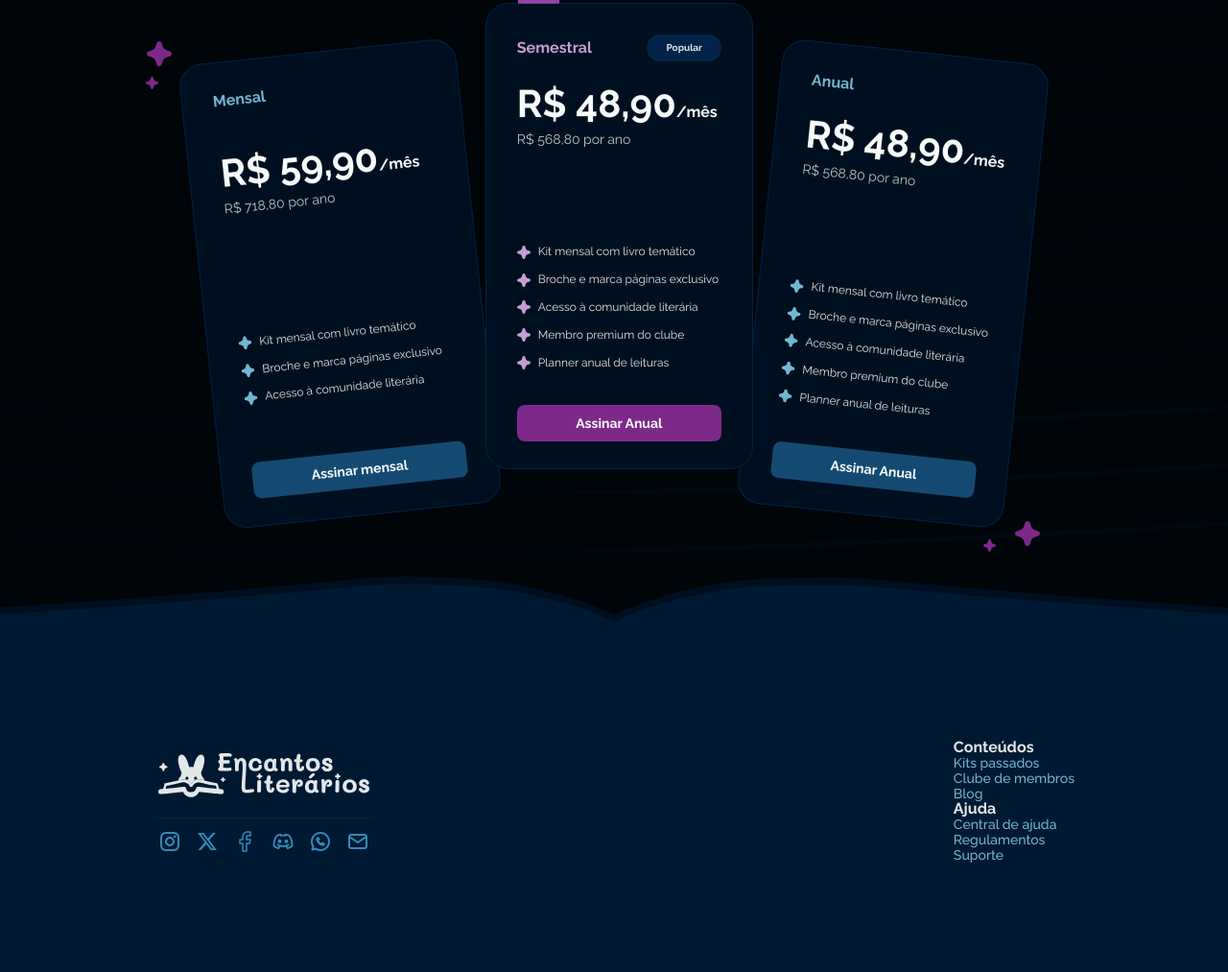
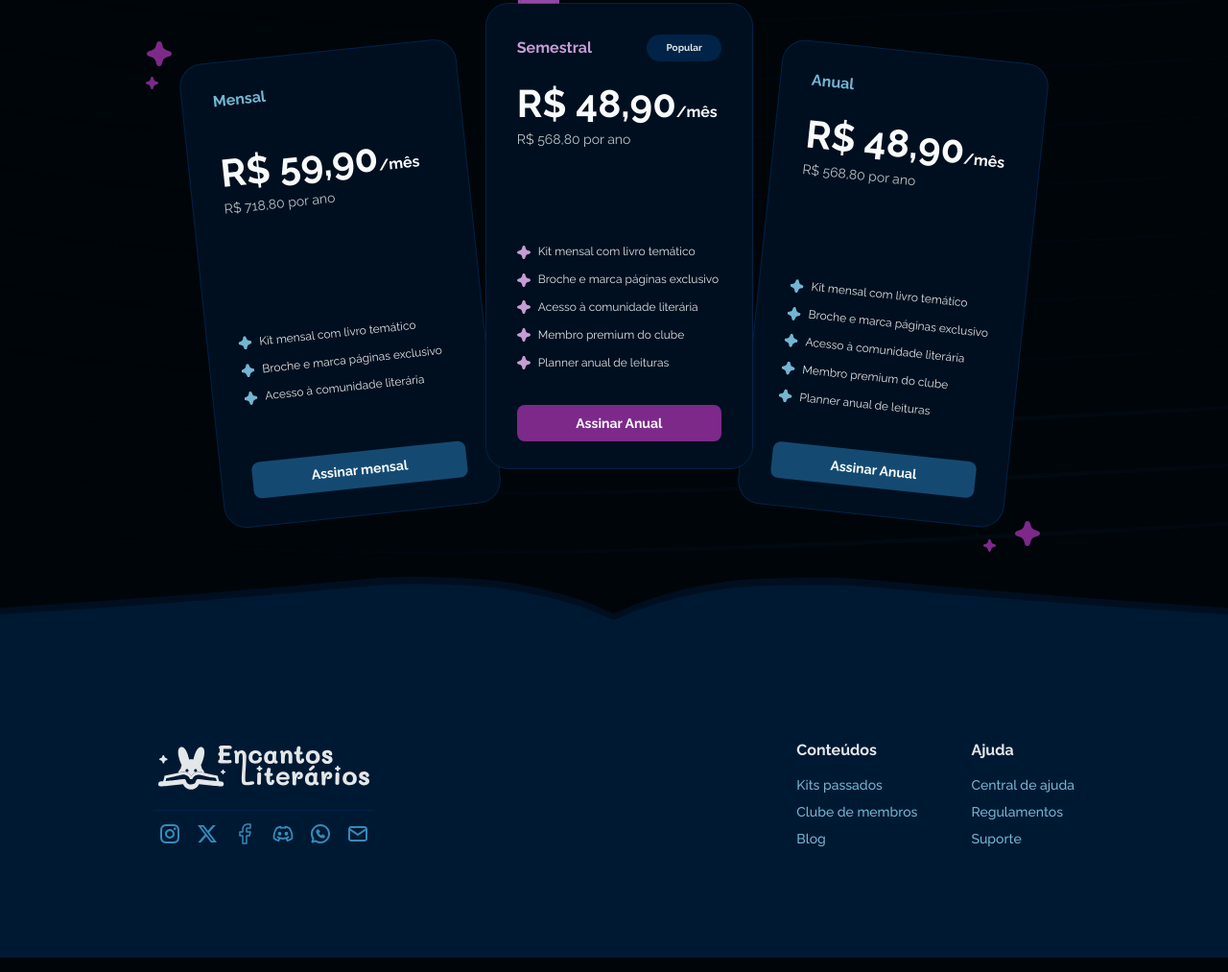
Before and after one commit to rafael-ac-lopes/animacoes-rocketseat, a plain HTML site: page index.html in a window 1280 px wide. Shown: the part 2599-3612 px from the top of the page at 96% size. Drawn offline with Linux system fonts and the light colour scheme.

Commit message:
Finalizando footer

```diff
--- a/styles/footer.css
+++ b/styles/footer.css
@@ -40,5 +40,25 @@ footer {
                 }
             }
         }
+
+        & .footer-nav {
+            display: flex;
+            gap: 3.5rem;
+
+            & ul {
+                margin-top: 1.25rem;
+                display: flex;
+                flex-direction: column;
+                gap: .75rem;
+
+                & li a {
+                    transition: color .3s ease;
+
+                    &:hover {
+                        color: #ffffff;
+                    }
+                }
+            }
+        }
     }
 }
```
